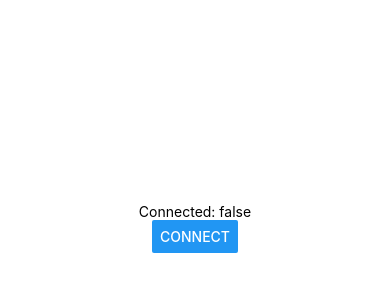
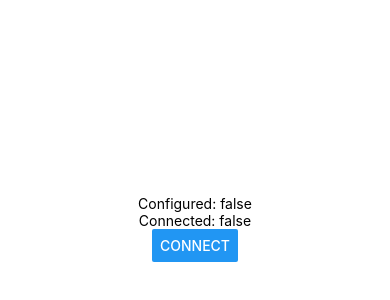
Before and after one commit to wefitter/react-native-wefitter-health-connect, a React Native app in the folder example/: screen / in a window 390 px wide. Shown: the part 194-494 px from the top of the page. Built offline with nearby package versions, Linux system fonts and the light colour scheme.

Commit message:
next test version

```diff
--- a/example/src/App.tsx
+++ b/example/src/App.tsx
@@ -121,6 +121,7 @@ export default function App() {
 
   return (
     <View style={styles.container}>
+      <Text>Configured: {'' + configured}</Text>
       <Text>Connected: {'' + connected}</Text>
       <Button
         onPress={onPressConnectOrDisconnect}
```
Also changed, not shown: 6 other files (tests, documents, lock files or other folders).
